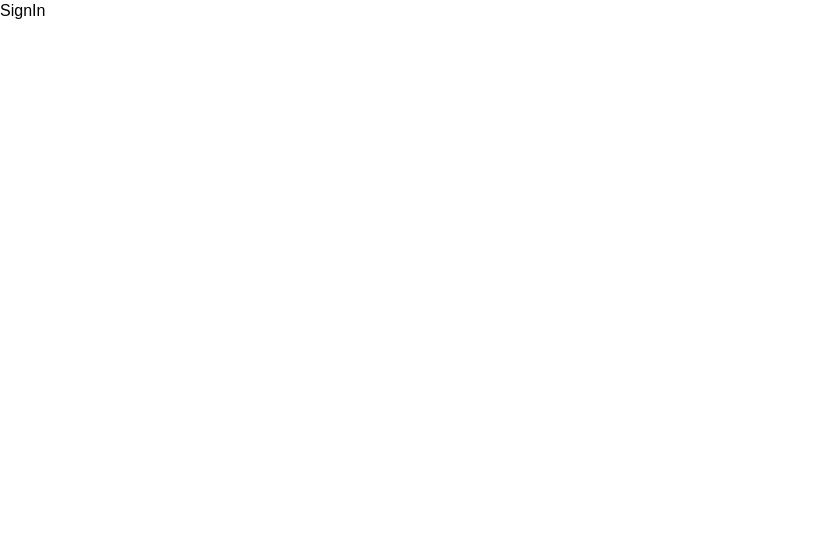
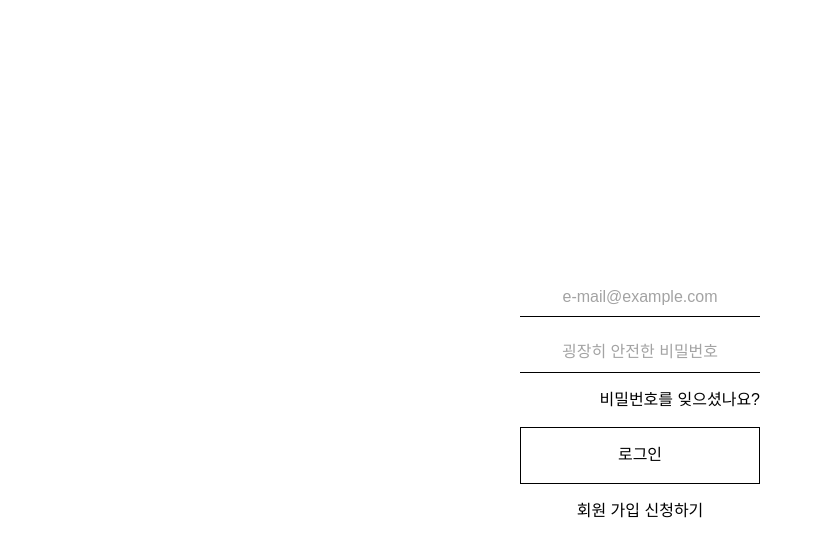
Before and after one commit to oratorium/client-web, a React (Create React App) app: page /sign-in in a window 1280 px wide. Shown: the top 556 px of the page, without its empty margins (0-822 px from the left). Built offline with nearby package versions, Linux system fonts and the light colour scheme.

Commit message:
update SignIn Page Design

```diff
--- a/src/App/Routes/SignIn/index.tsx
+++ b/src/App/Routes/SignIn/index.tsx
@@ -1,3 +1,101 @@
-import React from "react";
+import React, { useState } from "react";
+import styled from "styled-components";
 
-export const SignIn = () => <div>SignIn</div>;
+import { Button } from "App/Atomics/Button";
+import { InputText } from "App/Atomics/InputText";
+import { Link } from "App/Atomics/Link";
+import { RESET_PASSWORD, SIGN_UP } from "constants/routes";
+
+const Layout = styled.div`
+  display: grid;
+  justify-items: center;
+  align-items: center;
+
+  width: 100vw;
+  height: 100vh;
+
+  form {
+    display: grid;
+    grid-gap: 1rem;
+    align-content: center;
+
+    max-width: 240px;
+    width: 100%;
+
+    input {
+      padding: 0.5rem 0;
+
+      text-align: center;
+    }
+
+    .reset-password {
+      text-align: end;
+    }
+
+    .go-to-sign-in {
+      text-align: center;
+    }
+
+    button {
+      padding: 1rem;
+
+      border: 1px solid black;
+    }
+  }
+`;
+
+const NONE = "";
+
+const createInfo = () => ({ value: NONE, error: NONE });
+
+export const SignIn = () => {
+  const [emailInfo, setEmailInfo] = useState(createInfo);
+  const [passwordInfo, setPasswordInfo] = useState(createInfo);
+
+  const isValidateEmail = (email: string) => {
+    const pattern = /.+@.+\..+/;
+    return pattern.test(email);
+  };
+  const isValidatePassword = (password: string) => {
+    const pattern = /[a-z0-9]{12,}/;
+    return pattern.test(password);
+  };
+
+  const updateEmail = (email: string) => {
+    if (isValidateEmail(email)) {
+      setEmailInfo(() => ({ value: email, error: NONE }));
+    } else {
+      setEmailInfo(() => ({ value: NONE, error: "이메일 형식이 올바르지 않습니다" }));
+    }
+  };
+  const updatePassword = (password: string) => {
+    if (isValidatePassword(password)) {
+      setPasswordInfo(() => ({ value: password, error: NONE }));
+    } else {
+      setPasswordInfo(() => ({ value: NONE, error: "비밀번호는 12자 이상이고, 알파벳과 숫자가 1개 이상이어야 합니다" }));
+    }
+  };
+
+  const tryToSignIn = () => {
+    isValidateEmail(emailInfo.value);
+    isValidatePassword(passwordInfo.value);
+  };
+
+  return (
+    <Layout>
+      <form>
+        <InputText type="email" placeholder="e-mail@example.com" onBlur={updateEmail} />
+        <InputText type="password" placeholder="굉장히 안전한 비밀번호" onBlur={updatePassword} />
+        <Link.Internal to={RESET_PASSWORD} className="reset-password">
+          비밀번호를 잊으셨나요?
+        </Link.Internal>
+        <Button type="submit" onClick={tryToSignIn}>
+          로그인
+        </Button>
+        <Link.Internal to={SIGN_UP} className="go-to-sign-in">
+          회원 가입 신청하기
+        </Link.Internal>
+      </form>
+    </Layout>
+  );
+};
```
